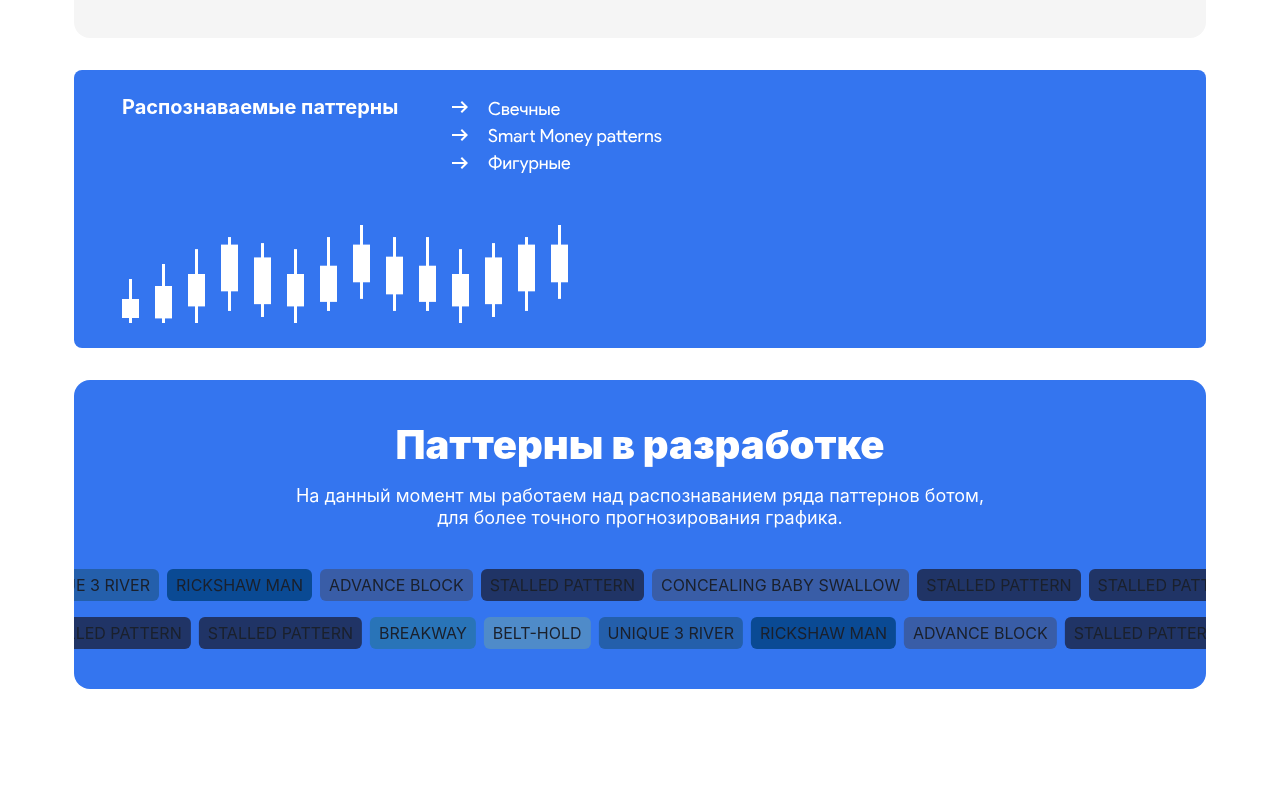
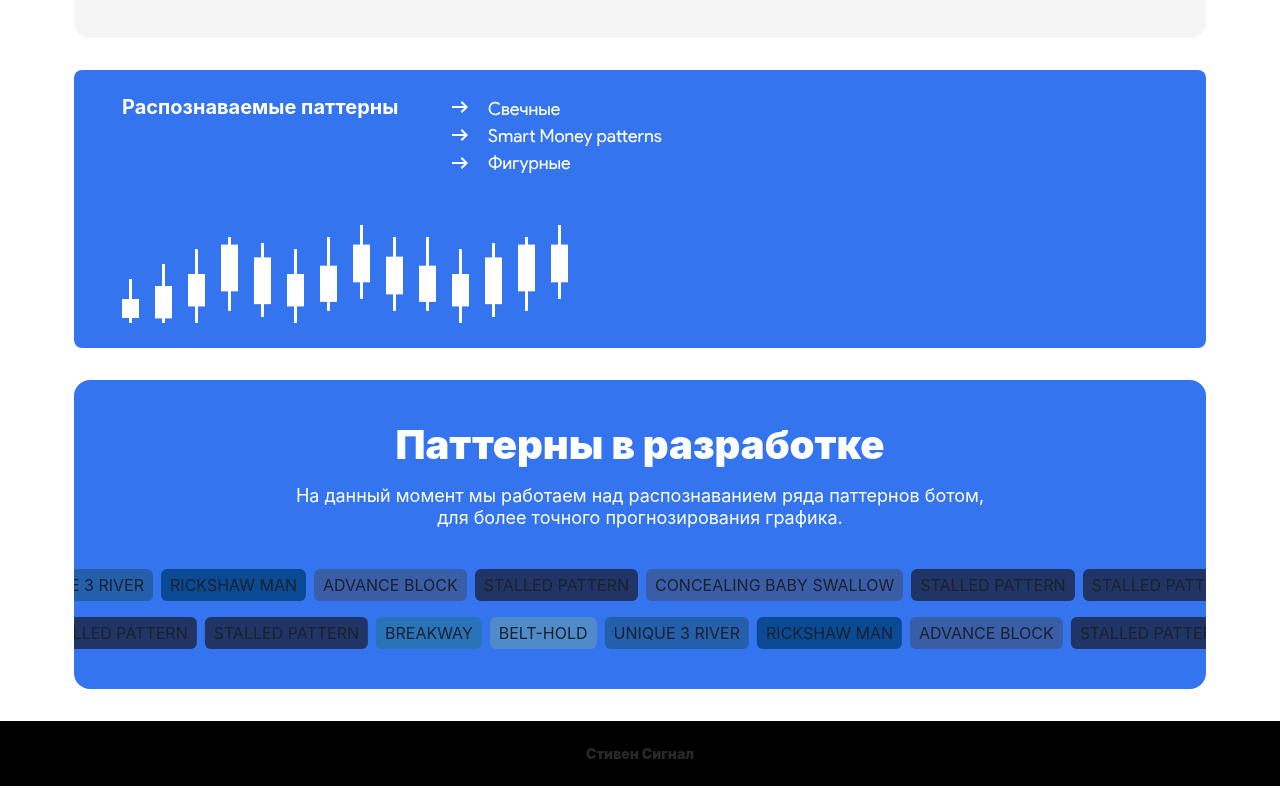
Before and after one commit to maddevsio/steven-signal-landing, a Next.js app: page / in a window 1280 px wide. Shown: the part 1663-2449 px from the top of the page. Before the commit the page ends 2352 px from the top, so only its background shows below. Built offline with nearby package versions, Linux system fonts and the light colour scheme.

Commit message:
feat: began creating the footer section

```diff
--- /dev/null
+++ b/src/components/StevenSignal/Footer/Footer.tsx
@@ -0,0 +1,21 @@
+import { Box, Text } from '@chakra-ui/react'
+
+const Footer = () => {
+  return (
+    <Box as="footer" mt="32px">
+      <Box p="24px" bg="#000">
+        <Text
+          color="#282828"
+          fontWeight={900}
+          fontSize="14px"
+          lineHeight="17px"
+          textAlign="center"
+        >
+          Стивен Сигнал
+        </Text>
+      </Box>
+    </Box>
+  )
+}
+
+export default Footer
--- /dev/null
+++ b/src/components/StevenSignal/Footer/index.ts
@@ -0,0 +1 @@
+export { default } from './Footer'
--- a/src/pages/index.tsx
+++ b/src/pages/index.tsx
@@ -1,6 +1,7 @@
 import AboutBotSection from '@/components/StevenSignal/AboutBotSection'
 import BinanceSection from '@/components/StevenSignal/BinanceSection'
 import DevelopmentPatterns from '@/components/StevenSignal/DevelopmentPatterns'
+import Footer from '@/components/StevenSignal/Footer'
 import Header from '@/components/StevenSignal/HeaderSection'
 import RecognizablePatterns from '@/components/StevenSignal/RecognizablePatterns'
 import TextSection from '@/components/StevenSignal/TextSection'
@@ -8,6 +9,7 @@ import { Container, Flex } from '@chakra-ui/react'
 import { FC } from 'react'
 
 const StevenSignal: FC = () => (
+  <>
     <Container maxW="1164px">
       <Flex direction="column" gap={{ base: '16px', md: '32px' }}>
         <Header />
@@ -19,6 +21,8 @@ const StevenSignal: FC = () => (
         <DevelopmentPatterns />
       </Flex>
     </Container>
+    <Footer />
+  </>
 )
 
 export default StevenSignal
```
Lines whose indentation alone changed are shown as unchanged.
